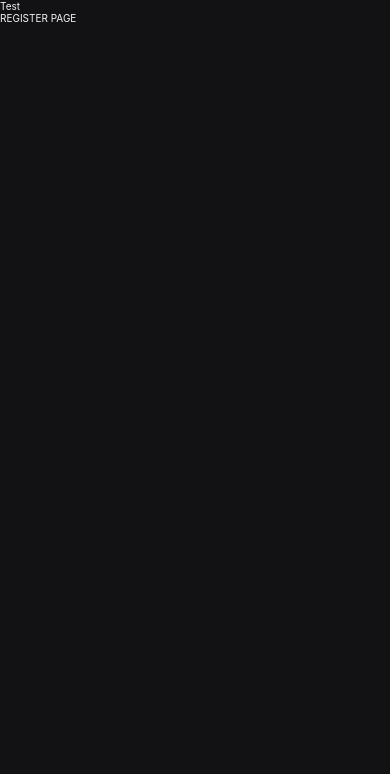
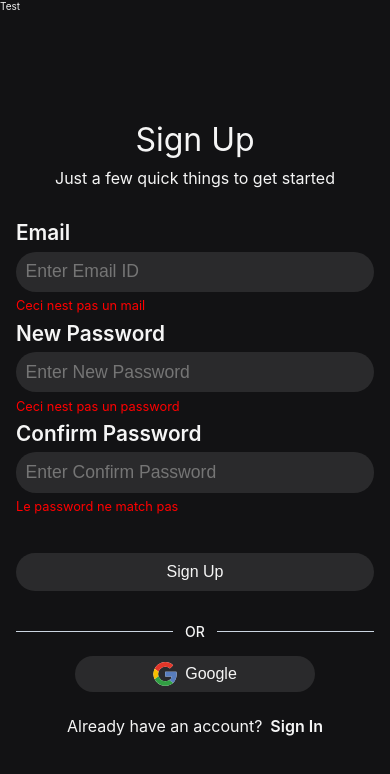
Before and after one commit to Zeeward41/Zeewordle, a React (Vite) app in the folder apps/frontend/: page /auth/register in a window 390 px wide. Shown: the top 774 px of the page. Built offline with nearby package versions, Linux system fonts and the light colour scheme; no server answers.

Commit message:
feat(register): add Register component with responsive layout and styling

```diff
--- a/apps/frontend/src/pages/Register/Register.css
+++ b/apps/frontend/src/pages/Register/Register.css
@@ -0,0 +1,142 @@
+.register-container {
+    height: 100%;
+    display: flex;
+    justify-content: center;
+    align-items: center;
+    padding: 1rem;
+}
+
+.register {
+    width: 100%;
+    min-width: 0;
+    max-width: 400px;
+    display: flex;
+    flex-direction: column;
+}
+
+.register__title {
+    font-size: 2rem;
+    margin-bottom: 0.6rem;
+    align-self: center;
+}
+
+.register__message {
+    font-size: 1rem;
+    margin-bottom: 2rem;
+    align-self: center;
+}
+
+.register-form {
+    display: flex;
+    flex-direction: column;
+    gap: 0.4rem;
+}
+
+.register-form__label {
+    font-weight: 600;
+    font-size: 1.3rem;
+}
+
+.register-form__input {
+    border-radius: 20px;
+    border: none;
+    background-color: rgb(255 255 255 / 10%);
+    padding: 0.6rem;
+    color: var(--font-color);
+    font-size: 1.1rem;
+}
+
+.register-form__error {
+    color: red;
+    font-size: 0.8rem;
+    display: block;
+    min-height: 1rem;
+}
+
+.register-form__button {
+    margin-top: 2rem;
+    border-radius: 20px;
+    border: none;
+    background-color: rgb(255 255 255 / 10%);
+    padding: 0.6rem;
+    color: var(--font-color);
+    cursor: pointer;
+    font-size: 1rem;
+    margin-bottom: 2rem;
+}
+
+.register-form__button:hover,
+.register-form__button:active {
+    background-color: rgb(255 255 255 / 20%);
+}
+
+.register-form__button:active {
+    transform: scale(0.97);
+}
+
+.register__separator {
+    display: flex;
+    align-items: center;
+    text-align: center;
+    color: var(--font-color);
+    font-size: 14px;
+    margin-bottom: 1rem;
+}
+
+.register__separator::before,
+.register__separator::after {
+    content: '';
+    flex: 1;
+    height: 1px;
+    background-color: #cbd5e1;
+}
+
+.register__separator span {
+    padding: 0 12px;
+    text-transform: uppercase;
+    font-weight: 500;
+}
+
+.register-google-btn {
+    border-radius: 20px;
+    display: flex;
+    gap: 0.5rem;
+    width: 100%;
+    max-width: 240px;
+    padding: 0.4rem;
+    justify-content: center;
+    align-items: center;
+    background-color: rgb(255 255 255 / 10%);
+    border: none;
+    color: var(--font-color);
+    margin-bottom: 1.5rem;
+    cursor: pointer;
+    align-self: center;
+}
+
+.register-google-btn:hover,
+.register-google-btn:active {
+    background-color: rgb(255 255 255 / 20%);
+}
+
+.register-google-btn:active {
+    transform: scale(0.97);
+}
+
+.register-google-btn__label {
+    font-size: 1rem;
+}
+
+.register-login {
+    font-size: 1rem;
+    display: flex;
+    flex-direction: row;
+    gap: 0.5rem;
+    align-self: center;
+}
+
+.register-login__login {
+    text-decoration: none;
+    color: var(--link-color);
+    font-weight: 600;
+}
--- a/apps/frontend/src/pages/Register/Register.tsx
+++ b/apps/frontend/src/pages/Register/Register.tsx
@@ -1,9 +1,94 @@
 import './Register.css';
+import { Link } from '@tanstack/react-router';
 
 export const Register = () => {
     return (
-        <>
-            <div>REGISTER PAGE</div>
-        </>
+        <div className="register-container">
+            <div className="register">
+                <p className="register__title">Sign Up</p>
+                <p className="register__message">
+                    Just a few quick things to get started
+                </p>
+                <form className="register-form">
+                    <label
+                        htmlFor="email"
+                        className="register-form__label--email register-form__label"
+                    >
+                        Email
+                    </label>
+                    <input
+                        id="email"
+                        className="register-form__input--email register-form__input"
+                        placeholder="Enter Email ID"
+                        type="email"
+                    />
+                    <span className="register-form__error register-form__error--email">
+                        {' '}
+                        Ceci nest pas un mail
+                    </span>
+
+                    <label
+                        htmlFor="password"
+                        className="register-form__label--password register-form__label"
+                    >
+                        New Password
+                    </label>
+                    <input
+                        id="password"
+                        className="register-form__input--password register-form__input"
+                        placeholder="Enter New Password"
+                        type="password"
+                    />
+                    <span className="register-form__error register-form__error--password">
+                        {' '}
+                        Ceci nest pas un password
+                    </span>
+
+                    <label
+                        htmlFor="passwordConfirm"
+                        className="register-form__label--passwordConfirm register-form__label"
+                    >
+                        Confirm Password
+                    </label>
+                    <input
+                        id="passwordConfirm"
+                        className="register-form__input--passwordConfirm register-form__input"
+                        placeholder="Enter Confirm Password"
+                        type="password"
+                    />
+                    <span className="register-form__error register-form__error--passwordConfirm">
+                        {' '}
+                        Le password ne match pas
+                    </span>
+
+                    <button
+                        type="submit"
+                        className="register-form__button register-form__button--submit"
+                    >
+                        Sign Up{' '}
+                    </button>
+                </form>
+                <div className="register__separator">
+                    <span>Or</span>
+                </div>
+                <button type="button" className="register-google-btn">
+                    <img
+                        src="/google.svg"
+                        alt=""
+                        aria-hidden="true"
+                        className="register-google-btn__logo logo"
+                    />
+                    <span className="register-google-btn__label">Google</span>
+                </button>
+                <div className="register-login">
+                    <p className="register-login__message">
+                        Already have an account?
+                    </p>
+                    <Link className="register-login__login" to="/auth/login">
+                        Sign In
+                    </Link>
+                </div>
+            </div>
+        </div>
     );
 };
```
